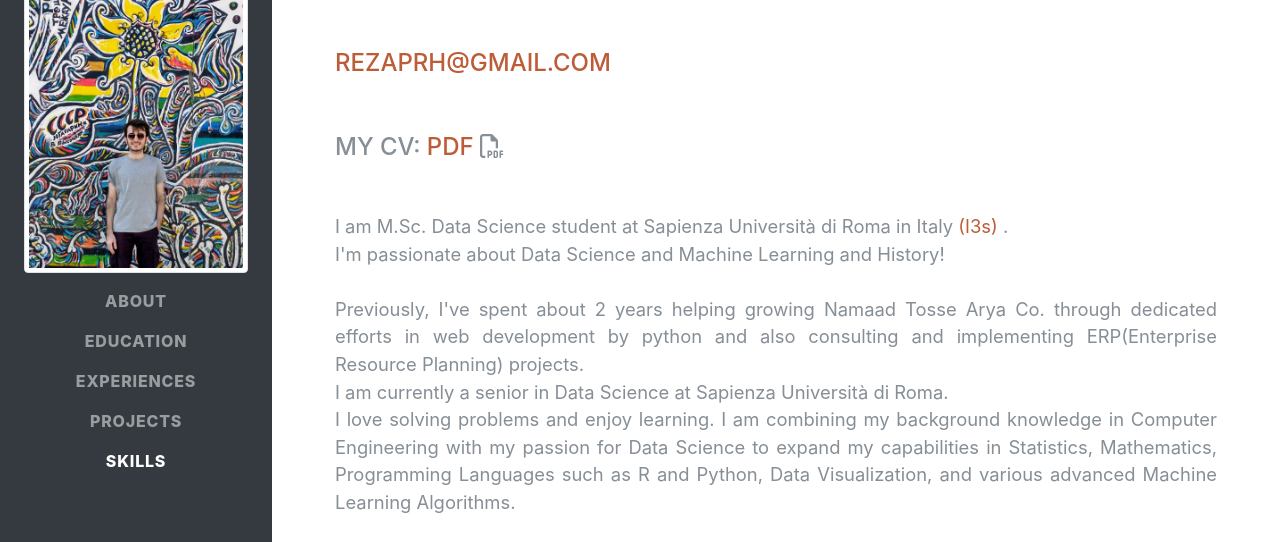
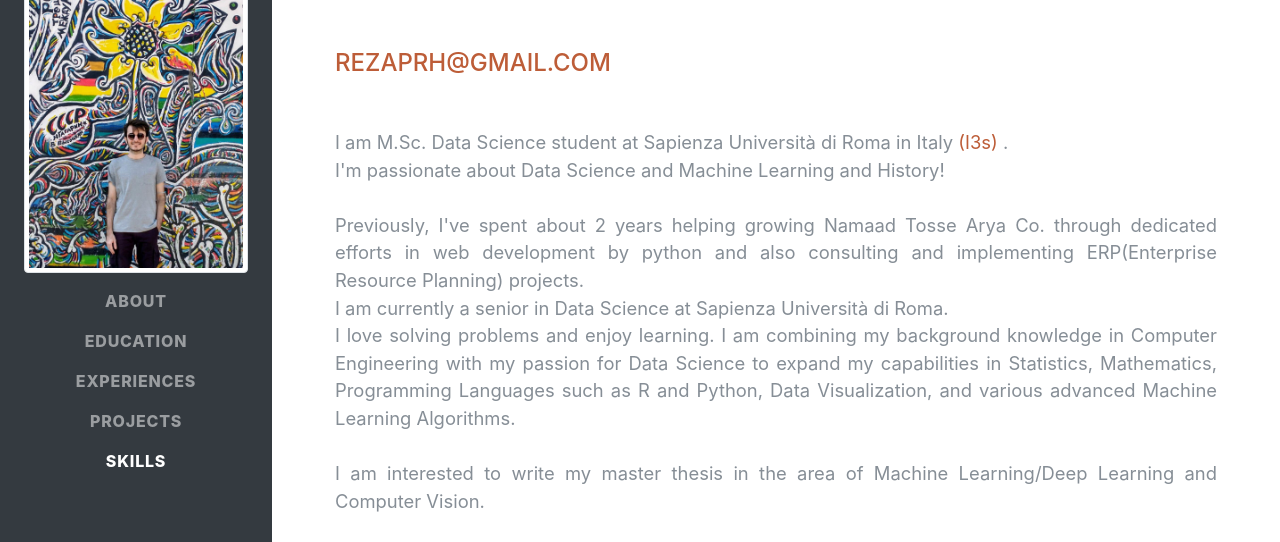
Before and after one commit to Reza-Pourrahim/Reza-Pourrahim.github.io, a plain HTML site: page index.html in a window 1280 px wide. Shown: the part 175-717 px from the top of the page. Drawn offline with Linux system fonts and the light colour scheme; a web font is replaced by a local one.

Commit message:
Update index.html

```diff
--- a/index.html
+++ b/index.html
@@ -77,9 +77,7 @@
         <div class="subheading mb-5">
           <a href="mailto:name@email.com ">REZAPRH@GMAIL.COM</a>
         </div>
-		<div class="subheading mb-5">
-          <p>My CV: <a href="Reza Pourrahim CV.pdf"> PDF</a> <i class="fa fa-file-pdf-o" aria-hidden="true" style="font-size:24px"></i></p>
-        </div>
+
         <p class="lead mb-5" align=justify>I am M.Sc. Data Science student at Sapienza Università di Roma in Italy<a href="http://datascience.i3s.uniroma1.it/it"> (I3s) </a>.
 		<br>I'm passionate about Data Science and Machine Learning and History!
 		<br><br>Previously, I've spent about 2 years helping growing Namaad Tosse Arya Co. through dedicated efforts in web development by python and also
```
